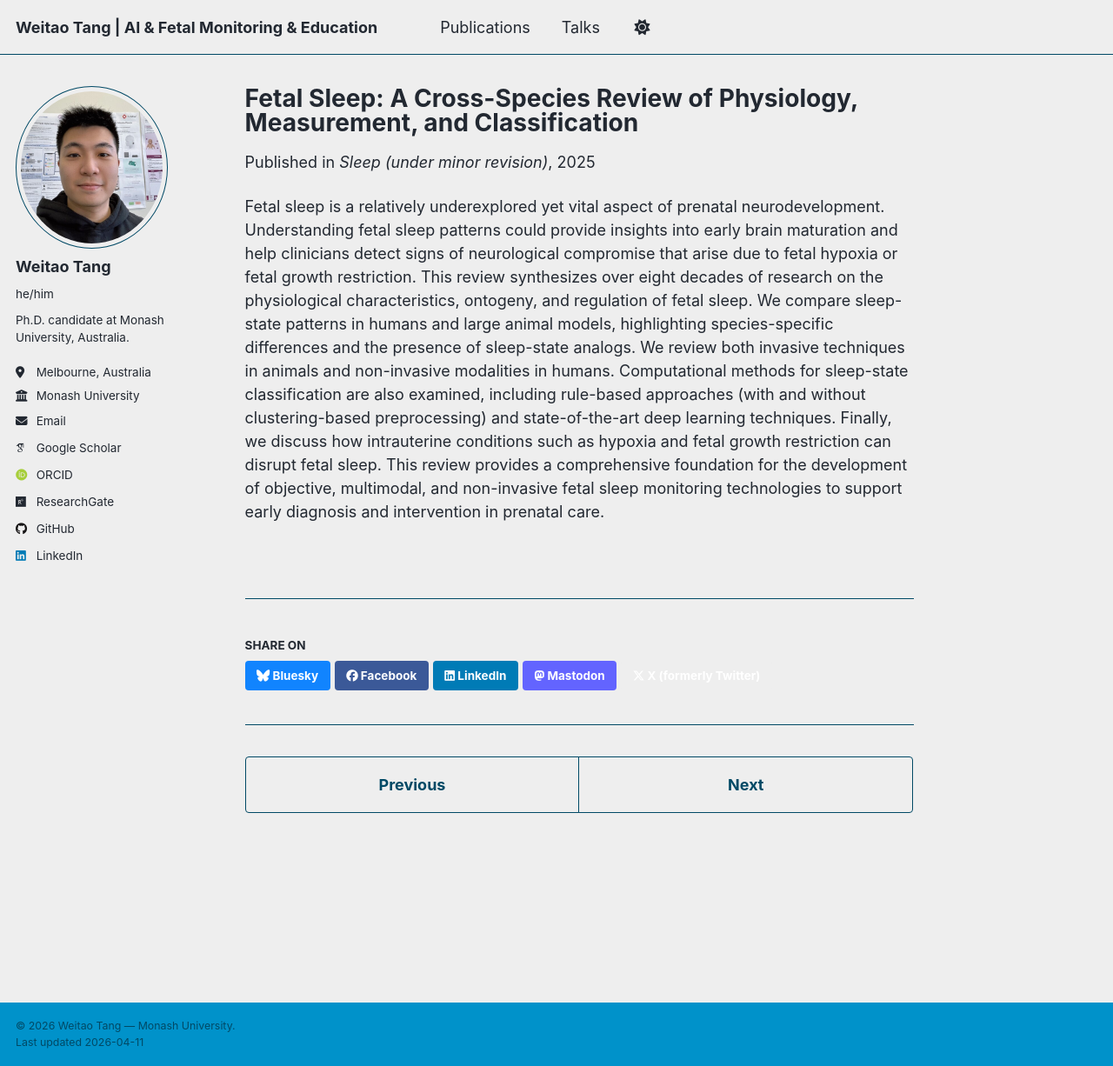
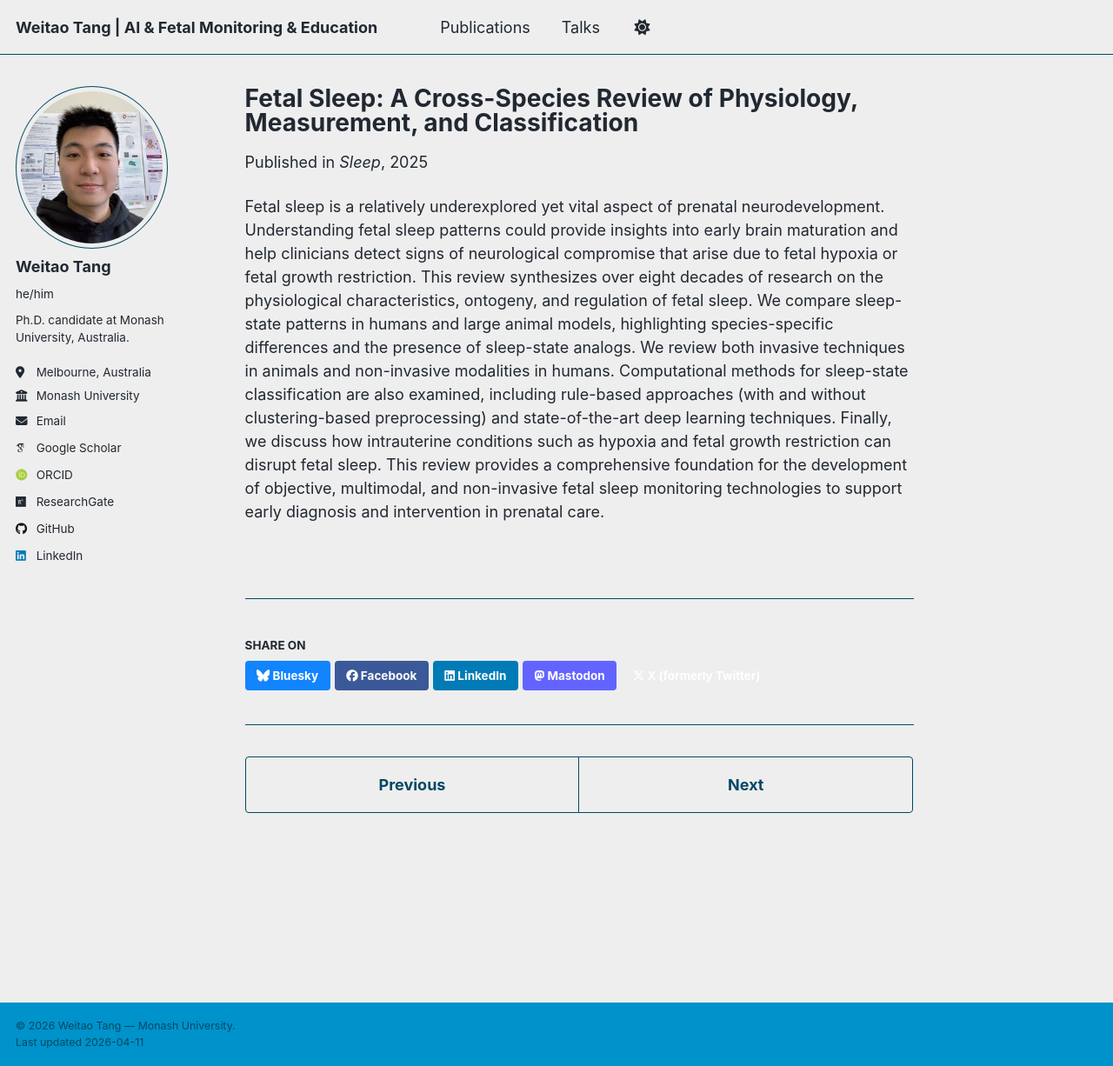
Before and after one commit to WeitaoTang-GitHub/WeitaoTang-GitHub.github.io, a Jekyll site: the page built from _publications/2025-06-27-fetal-sleep-cross-species-review.md, in a window 1280 px wide and 1226 px high. Shown: the whole window at 87% size. Built offline with Jekyll 4.4.1, drawn with Linux system fonts in a browser that asks for light colours; some web fonts are replaced.

Commit message:
Update 2025-06-27-fetal-sleep-cross-species-review.md

```diff
--- a/_publications/2025-06-27-fetal-sleep-cross-species-review.md
+++ b/_publications/2025-06-27-fetal-sleep-cross-species-review.md
@@ -5,7 +5,7 @@ category: manuscripts
 permalink: /publication/fetal-sleep-cross-species-review
 excerpt: "A comprehensive review of fetal sleep physiology, measurement modalities and state classification across humans, sheep and other preclinical models, highlighting implications for neurodevelopment and monitoring."
 date: 2025-01-01
-venue: "Sleep (under minor revision)"
-paperurl: "https://pubmed.ncbi.nlm.nih.gov/41019222/"
+venue: "Sleep"
+paperurl: "https://academic.oup.com/sleep/advance-article/doi/10.1093/sleep/zsag003/8424999"
 ---
 Fetal sleep is a relatively underexplored yet vital aspect of prenatal neurodevelopment. Understanding fetal sleep patterns could provide insights into early brain maturation and help clinicians detect signs of neurological compromise that arise due to fetal hypoxia or fetal growth restriction. This review synthesizes over eight decades of research on the physiological characteristics, ontogeny, and regulation of fetal sleep. We compare sleep-state patterns in humans and large animal models, highlighting species-specific differences and the presence of sleep-state analogs. We review both invasive techniques in animals and non-invasive modalities in humans. Computational methods for sleep-state classification are also examined, including rule-based approaches (with and without clustering-based preprocessing) and state-of-the-art deep learning techniques. Finally, we discuss how intrauterine conditions such as hypoxia and fetal growth restriction can disrupt fetal sleep. This review provides a comprehensive foundation for the development of objective, multimodal, and non-invasive fetal sleep monitoring technologies to support early diagnosis and intervention in prenatal care.
```
